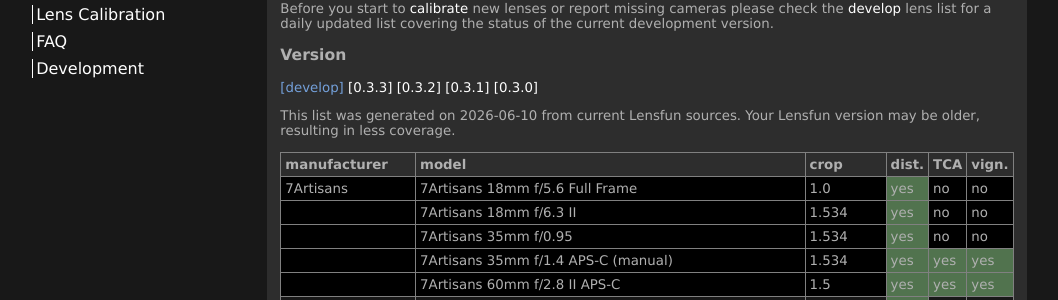
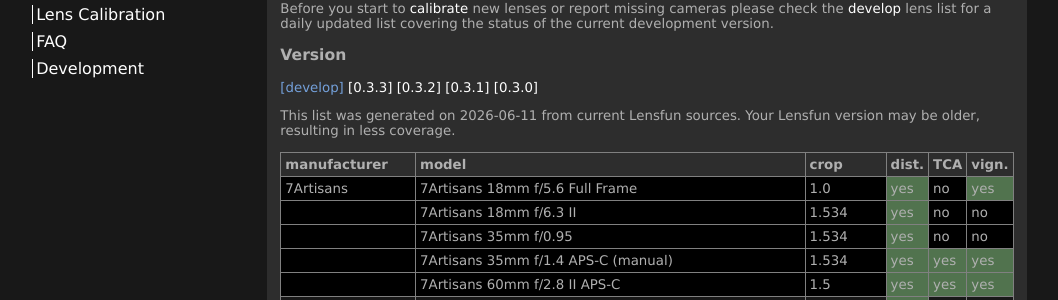
Before and after one commit to lensfun/lensfun.github.io, a Jekyll site: the page built from _posts/lenslist/2999-12-31-Lenslist-master.md, in a window 1280 px wide and 900 px high. Shown: the part 344-644 px from the top of the window, without its empty margins (49-1107 px from the left). Built offline with Jekyll 4.4.1, drawn with Linux system fonts in a browser that asks for light colours.

Commit message:
Update master lens list from GitHub Actions

```diff
--- a/_posts/lenslist/2999-12-31-Lenslist-master.md
+++ b/_posts/lenslist/2999-12-31-Lenslist-master.md
@@ -6,9 +6,9 @@ version_tag: develop
 ---
 
 {% include lenslist-overview.md %}
-This list was generated on 2026-06-10 from current Lensfun sources. Your Lensfun version may be older, resulting in less coverage.
+This list was generated on 2026-06-11 from current Lensfun sources. Your Lensfun version may be older, resulting in less coverage.
 <table border='1'><thead><tr><th>manufacturer</th><th>model</th><th>crop</th><th>dist.</th><th>TCA</th><th>vign.</th></tr></thead><tbody>
-<tr class="lenslist-bg1"><td>7Artisans</td><td>7Artisans 18mm f/5.6 Full Frame</td><td>1.0</td><td class="lenslist-highlight lenslist-check">yes</td><td class="lenslist-check">no</td><td class="lenslist-check">no</td></tr>
+<tr class="lenslist-bg1"><td>7Artisans</td><td>7Artisans 18mm f/5.6 Full Frame</td><td>1.0</td><td class="lenslist-highlight lenslist-check">yes</td><td class="lenslist-check">no</td><td class="lenslist-highlight lenslist-check">yes</td></tr>
 <tr class="lenslist-bg1"><td></td><td>7Artisans 18mm f/6.3 II</td><td>1.534</td><td class="lenslist-highlight lenslist-check">yes</td><td class="lenslist-check">no</td><td class="lenslist-check">no</td></tr>
 <tr class="lenslist-bg1"><td></td><td>7Artisans 35mm f/0.95</td><td>1.534</td><td class="lenslist-highlight lenslist-check">yes</td><td class="lenslist-check">no</td><td class="lenslist-check">no</td></tr>
 <tr class="lenslist-bg1"><td></td><td>7Artisans 35mm f/1.4 APS-C (manual)</td><td>1.534</td><td class="lenslist-highlight lenslist-check">yes</td><td class="lenslist-highlight lenslist-check">yes</td><td class="lenslist-highlight lenslist-check">yes</td></tr>
```
